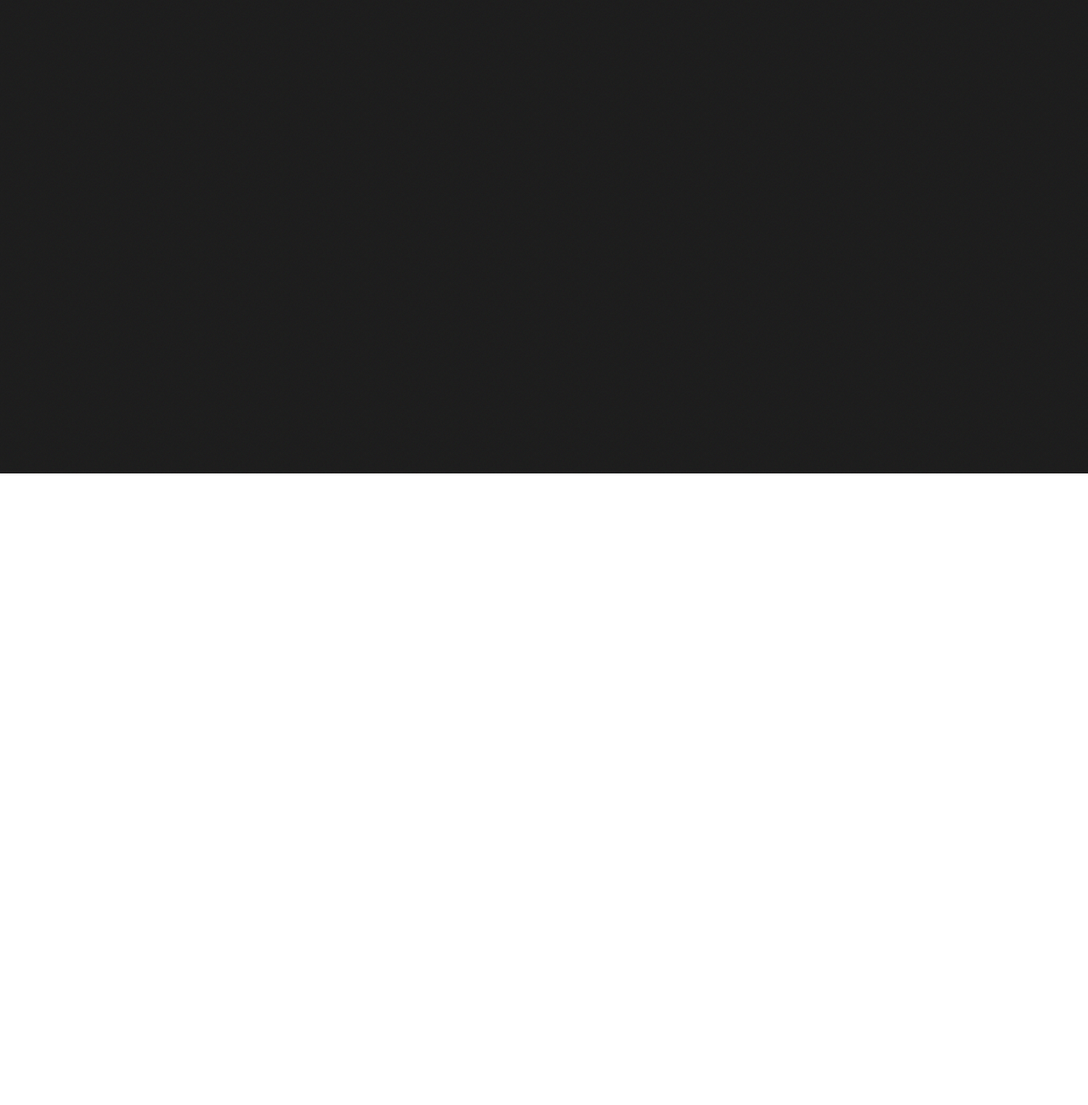
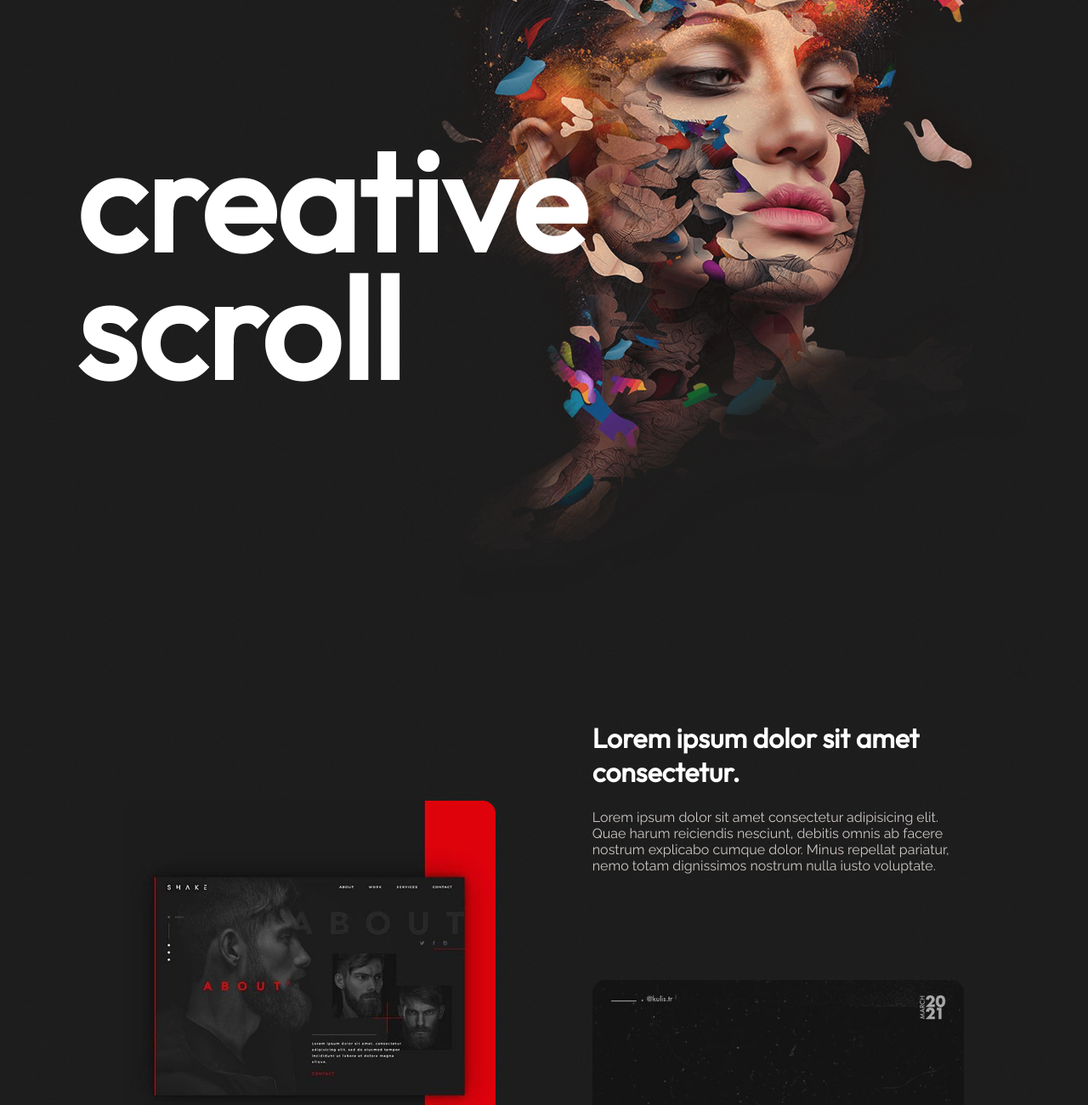
Before and after one commit to MrSpacks/Creative_scroll, a plain HTML site: page index.html in a window 1280 px wide. Shown: the part 243-1543 px from the top of the page at 85% size. Before the commit the page ends 800 px from the top, so only its background shows below. Drawn offline with Linux system fonts and the light colour scheme.

Commit message:
Create DOM html

```diff
--- a/index.html
+++ b/index.html
@@ -15,8 +15,46 @@
 </head>
 <body>
     <header class="hero_section">
+        <img class="hero" src="img/hero.png" alt="">
+        <div class="conteiner">
+            <div class="main_header">
+                <h1 class="main_title">creative scroll</h1>
+            </div>
+        </div>
+    </header>
+    <div class="portfolio">
+        <div class="conteiner">
+            <main class="main_gallery">
+                <div class="gallery_left">
+                    <img class="gallery_item" src="img/work/1.jpg" alt="#">
+                    <img class="gallery_item" src="img/work/2.jpg" alt="#">
+                    <div class="text_block gallery_item">
+                        <h2 class="text_block_h">Lorem ipsum dolor sit amet consectetur.</h2>
+                        <p class="text_block_p">Lorem ipsum dolor sit amet consectetur adipisicing elit.
+                             Quae harum reiciendis nesciunt, debitis omnis ab facere nostrum explicabo
+                             cumque dolor. Minus repellat pariatur,
+                             nemo totam dignissimos nostrum nulla iusto voluptate.</p>
+                    </div>
+                    <img class="gallery_item" src="img/work/3.jpg" alt="#">
 
-    </header>
+
+                </div>
+                <div class="gallery_right">
+                    <div class="text_block gallery_item">
+                        <h2 class="text_block_h">Lorem ipsum dolor sit amet consectetur.</h2>
+                        <p class="text_block_p">Lorem ipsum dolor sit amet consectetur adipisicing elit.
+                             Quae harum reiciendis nesciunt, debitis omnis ab facere nostrum explicabo
+                             cumque dolor. Minus repellat pariatur,
+                             nemo totam dignissimos nostrum nulla iusto voluptate.</p>
+                    </div>
+                    <img class="gallery_item" src="img/work/4.jpg" alt="#">
+                    <img class="gallery_item" src="img/work/5.jpg" alt="#">
+                    <img class="gallery_item" src="img/work/6.jpg" alt="#">
+                </div>
+            </main>
+        </div>
+    </div>
+
 
 </body>
 </html>
--- a/js/app.js
+++ b/js/app.js
@@ -0,0 +1,6 @@
+gsap.registerPlugin(ScrollTrigger, ScrollSmoother)
+
+
+ScrollSmoother.create(
+
+)
--- a/style/style.css
+++ b/style/style.css
@@ -8,6 +8,7 @@
     --index: calc(1vw + 1vh);
     --color_header: #fff;
     --color_text: #cdc6c3;
+    --gallery_gap: calc(var(--index) * 6)
 
 }
 @font-face {
@@ -18,8 +19,67 @@
     font-family:s-raleway ;
     src: url(../fonts/raleway-regular.woff2);
 }
+h1, h2, h3, h4, h5, h6{
+    font-family: s-outfit;
+}
 body{
     background-image: url(../img/bg.jpg);
     background-size: 50px;
     color: var(--color_header);
+    font-family: s-raleway;
+    overflow-x: hidden;
 }
+.hero{
+    width: calc(var(--index) * 36);
+    position: absolute;
+    left: 36vw;
+    top: 5vh;
+    z-index: -1;
+}
+.conteiner{
+    padding: 0vh 7vw;
+}
+.main_title{
+    font-size: calc(var(--index) * 8);
+    position: absolute;
+    width: min-content;
+    bottom: 12vh;
+    line-height: 0.9;
+}
+.main_header{
+    height: 100vh;
+}
+.main_gallery{
+    display: flex;
+    padding: calc(var(--index)* 8) 0;
+}
+.main_gallery > *{
+    flex: 1;
+    display: flex;
+    align-items: center;
+    flex-direction: column;
+}
+.gallery_item{
+    max-width: calc(var(--index) * 21);
+    margin-bottom: var(--gallery_gap);
+    max-height: 90vh;
+    border-radius: 15px;
+}
+.gallery_left  {
+    margin-top: calc(var(--gallery_gap) * 1.75);
+}
+.gallery_right .gallery_item{
+    margin-bottom: 0;
+    margin-top: var(--gallery_gap);
+}
+.text_block{
+    color: var(--color_header);
+    position: relative;
+}
+.text_block_h{
+    font-size: 2rem;
+    margin-bottom: 1.5rem;
+}
+.text_block_p{
+    color: var(--color_text);
+}
```
